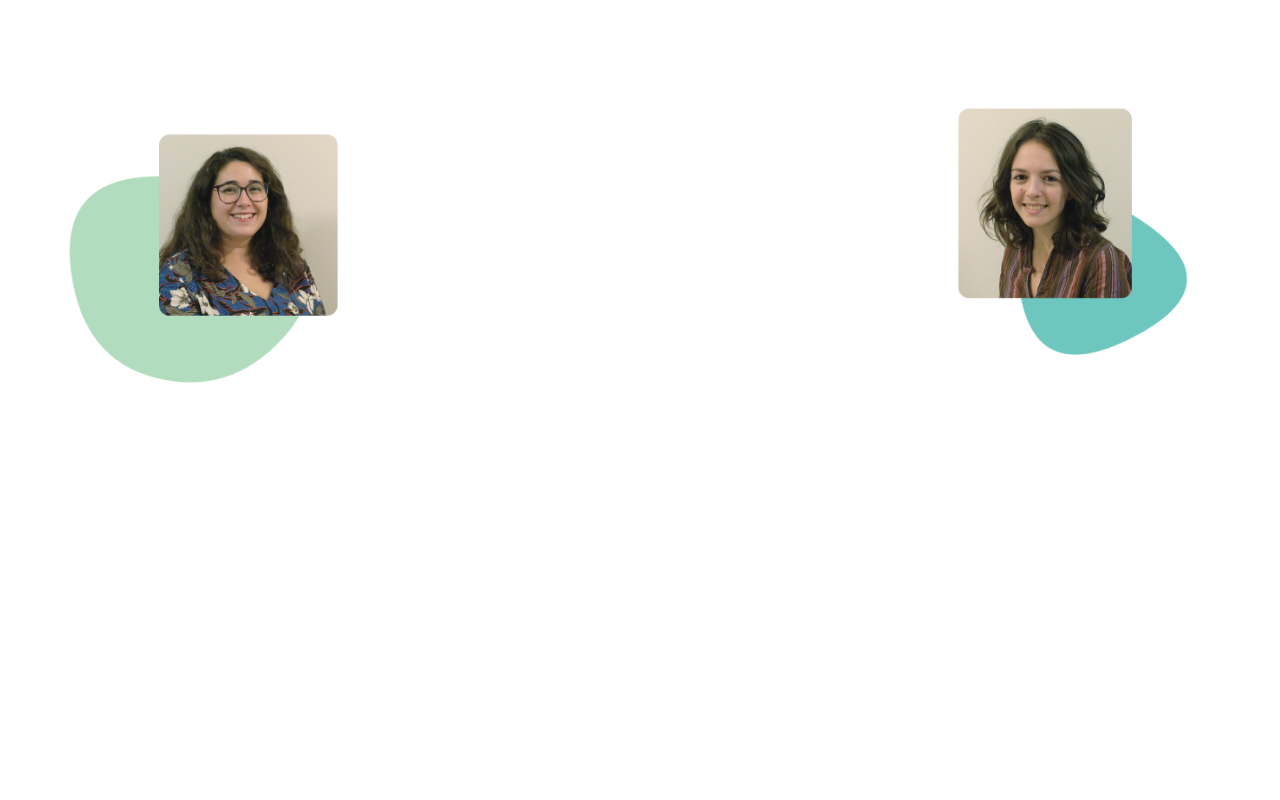
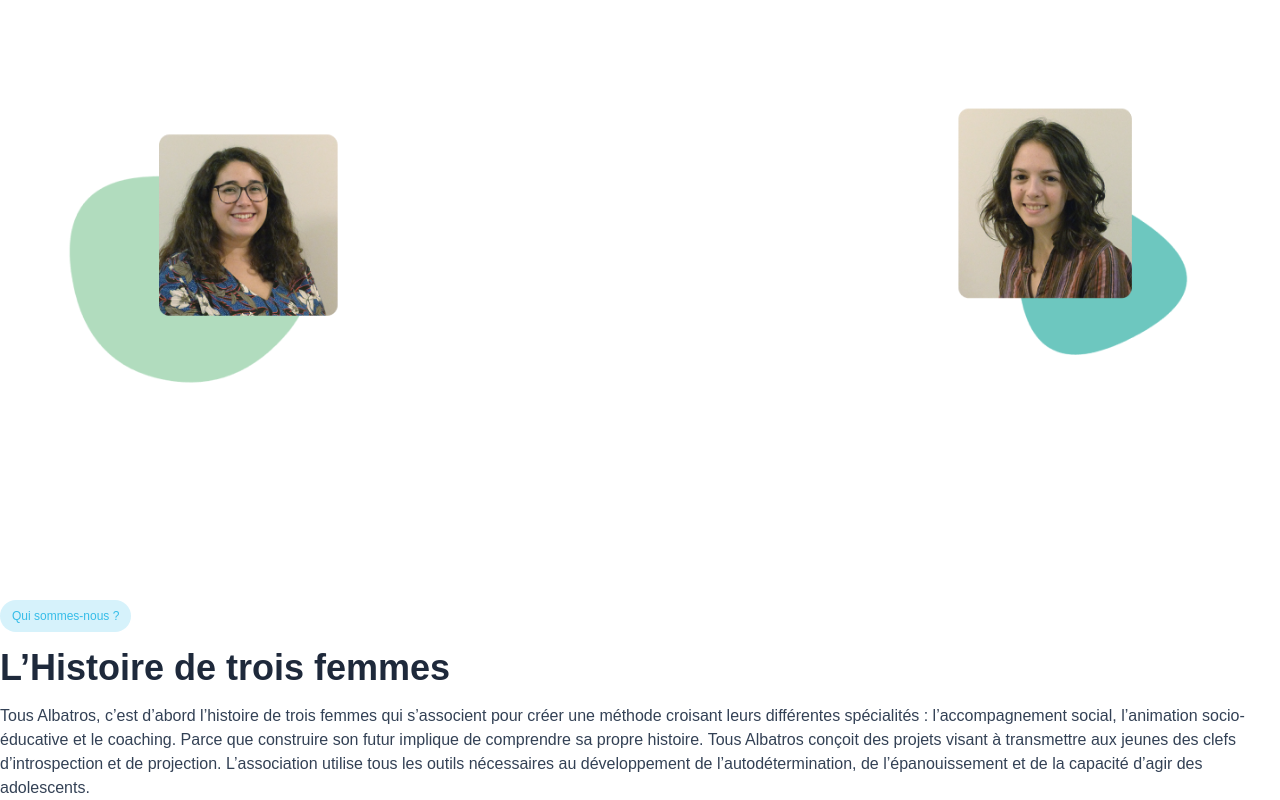
Before and after one commit to Tristan-Boudra/TousAlbatros, a React (Create React App) app: page / in a window 1280 px wide. Shown: the part 1479-2279 px from the top of the page. Before the commit the page ends 1951 px from the top, so only its background shows below. Built offline with nearby package versions, Linux system fonts and the light colour scheme.

Commit message:
WIP feat(home): create component for text description

```diff
--- /dev/null
+++ b/src/components/TextDescription.js
@@ -0,0 +1,18 @@
+const TextDescription = (props) => {
+  const contentDescription = props.TextDescription;
+  console.log(contentDescription.description);
+
+  return (
+    <div>
+      <div className="bg-primary/20 w-max rounded-full">
+        <p className="text-primary px-3 py-2 w-auto text-xs">{contentDescription.tag}</p>
+      </div>
+      <div>
+        <h1 className="text-4xl text-slate-800 font-bold mt-4">{contentDescription.title}</h1>
+        <p className="text-base font-medium text-slate-700 mt-4">{contentDescription.description}</p>
+      </div>
+    </div>
+  );
+}
+
+export default TextDescription;
--- a/src/pages/Home.js
+++ b/src/pages/Home.js
@@ -1,6 +1,7 @@
 import { Link } from "react-router-dom";
 import Navbar from "../components/Navbar";
-import Icon from "../components/header/Icon";
+import Icon from "../components/home/header/Icon";
+import TextDescription from "../components/TextDescription";
 import { TrendingUp, Users, BadgeCheck, Lightbulb } from 'lucide-react';
 
 const Home = () => {
@@ -34,6 +35,15 @@ const Home = () => {
             title: '∞',
             subtitle: 'Projets innovants'
         },
+    ]
+
+    const contentDescription = [
+        {
+            id: 0,
+            tag: 'Qui sommes-nous ?',
+            title: 'L’Histoire de trois femmes',
+            description: 'Tous Albatros, c’est d’abord l’histoire de trois femmes qui s’associent pour créer une méthode croisant leurs différentes spécialités : l’accompagnement social, l’animation socio-éducative et le coaching.\n\nParce que construire son futur implique de comprendre sa propre histoire. Tous Albatros conçoit des projets visant à transmettre aux jeunes des clefs d’introspection et de projection.\n\nL’association utilise tous les outils nécessaires au développement de l’autodétermination, de l’épanouissement et de la capacité d’agir des adolescents.'
+        }
     ]
 
     return (
@@ -81,6 +91,9 @@ const Home = () => {
                     </div>
                 </div>
             </section>
+            <section className="pt-32 px-10 md:px-0 flex flex-col relative max-w-screen-xl mx-auto">
+                <TextDescription TextDescription={contentDescription[0]} />
+            </section>
         </div>
     );
 }
```
Also changed, not shown: src/components/home/header/Icon.js (renamed from src/components/header/Icon.js).
